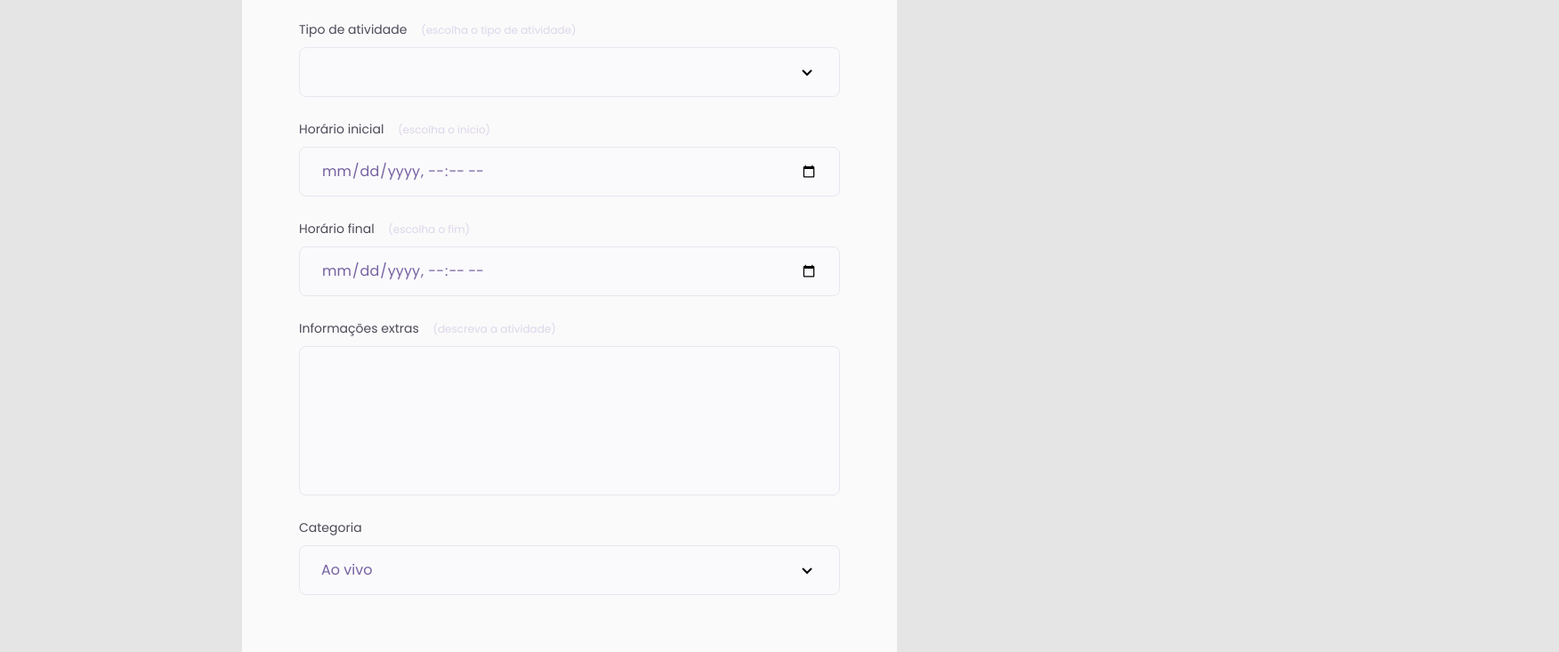
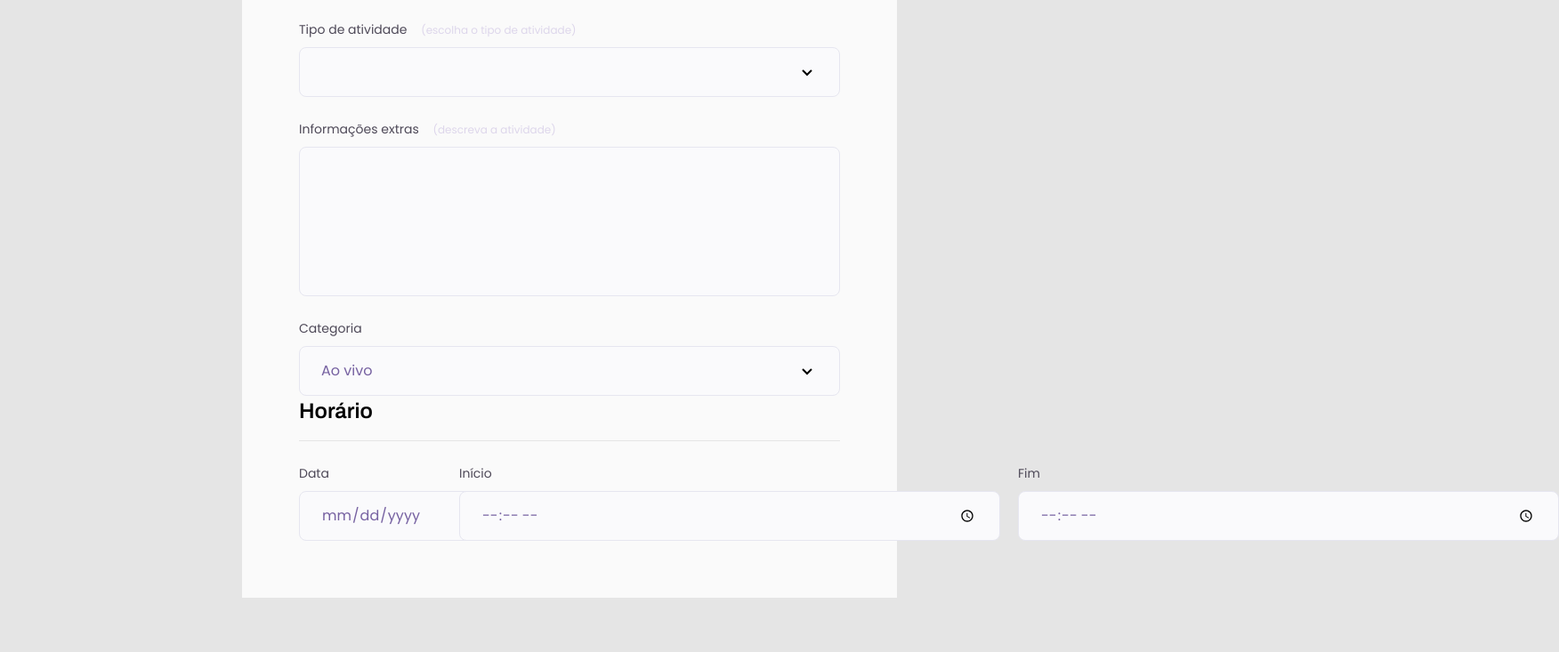
Before and after one commit to muniz-luiz/Formulario, a plain HTML site: page Projeto03-Formulário/index.html in a window 1280 px wide. Shown: the part 606-1339 px from the top of the page at 89% size, 1752 px wide, since content can reach past the window. After the commit the page ends 1278 px from the top, so only its background shows below. Drawn offline with Linux system fonts and the light colour scheme.

Commit message:
Tentando corrigir o problema da margem.

```diff
--- a/Projeto03-Formulário/index.html
+++ b/Projeto03-Formulário/index.html
@@ -6,7 +6,7 @@
   <link rel="preconnect" href="https://fonts.gstatic.com" crossorigin>
   <meta charset="UTF-8">
   <meta name="viewport" content="width=device-width, initial-scale=1.0">
-  <title>Crie seu evento</title>
+  <title>Lançador de horas</title>
 
   <link rel="stylesheet" href="style.css">
   <link href="https://fonts.googleapis.com/css2?family=Archivo:wght@600;700&family=Poppins&display=swap" rel="stylesheet">
@@ -48,14 +48,6 @@
             </select>
           </div>
           <div class="input-wrapper">
-            <label for="event-contact">Horário inicial <span>(escolha o inicio)</span></label>
-            <input id="event-contact" type="datetime-local" />
-          </div>
-          <div class="input-wrapper">
-            <label for="event-contact">Horário final <span>(escolha o fim)</span></label>
-            <input id="event-contact" type="datetime-local" />
-          </div>
-          <div class="input-wrapper">
             <label for="event-info">Informações extras <span>(descreva a atividade)</span></label>
             <textarea id="event-info" cols="30" rows="10"></textarea>
           </div>
@@ -68,7 +60,27 @@
             </select>
           </div>
         </div>
+        <div class="fieldset-wrapper">
+          <legend>Horário</legend>
+          <div class="col-3">
+            <div class="input-wrapper">
+              <label for="costumer-date">Data</label>
+              <input type="date" id="costumer-date"></input>
+            </div>
+            <div class="input-wrapper">
+              <label for="costumer-begin">Início</label>
+              <input type="time" id="costumer-begin"></input>
+            </div>
+            <div class="input-wrapper">
+              <label for="costumer-end">Fim</label>
+              <input type="time" id="costumer-end"></input>
+            </div>
+          </div>
+        </div>
       </fieldset>
+
+
+
     </form>
   </div>
 
--- a/Projeto03-Formulário/style.css
+++ b/Projeto03-Formulário/style.css
@@ -66,6 +66,10 @@ form{
   min-height: 300px;
   margin-top: 38px;
   padding: 64px;
+  display: flex;
+  flex-direction: column;
+  gap: 48px;
+
 }
 
 fieldset{
@@ -145,3 +149,13 @@ fieldset{
     background-repeat: no-repeat;
     background-position: right 24px top 50%;
   }
+
+  .col-3{
+    display: flex;
+    gap: 20px;
+    width: 10rem;
+  }
+
+  .col-3 > div:nth-child(1){
+    width: 100%;
+  }
```
